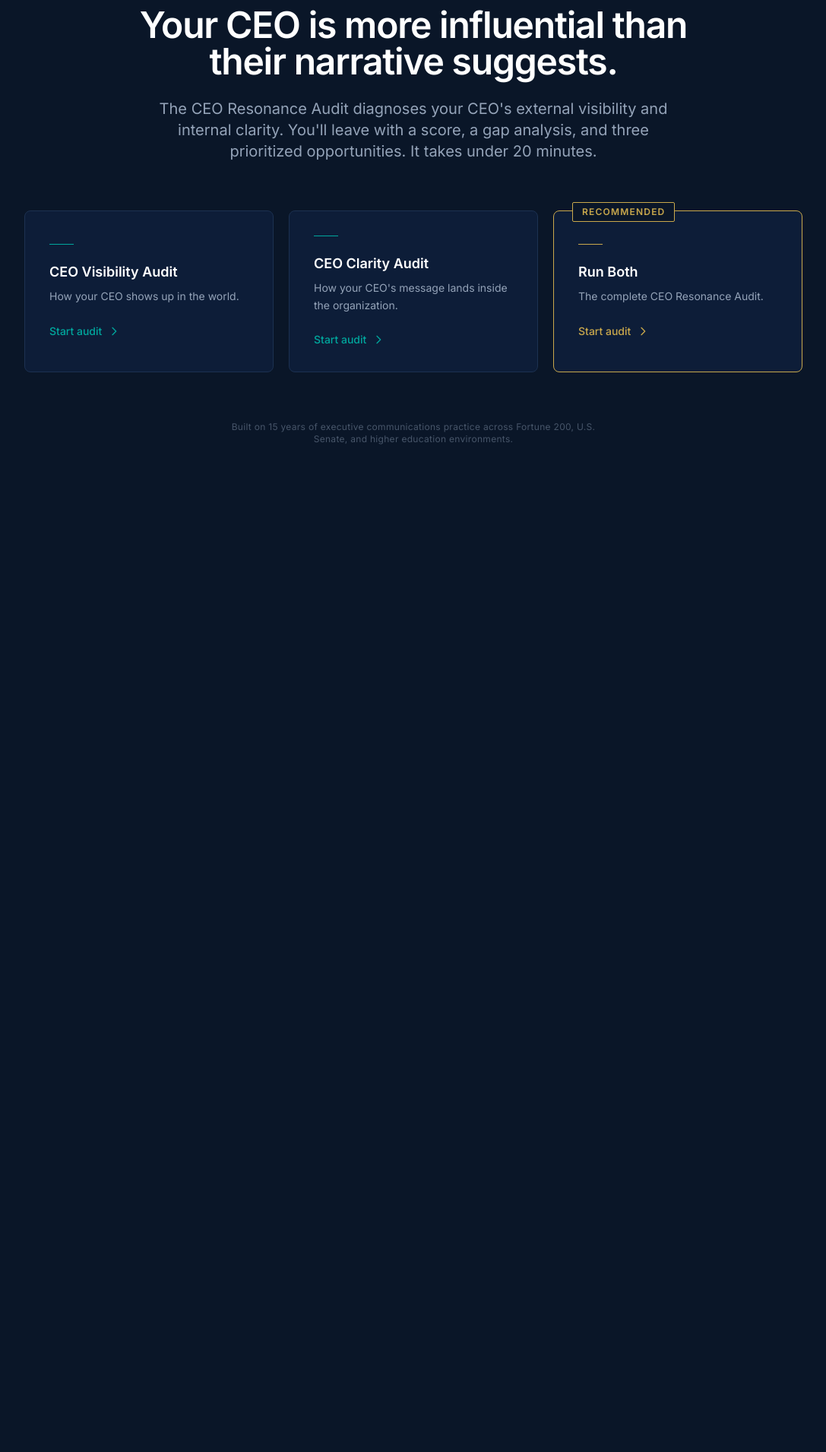
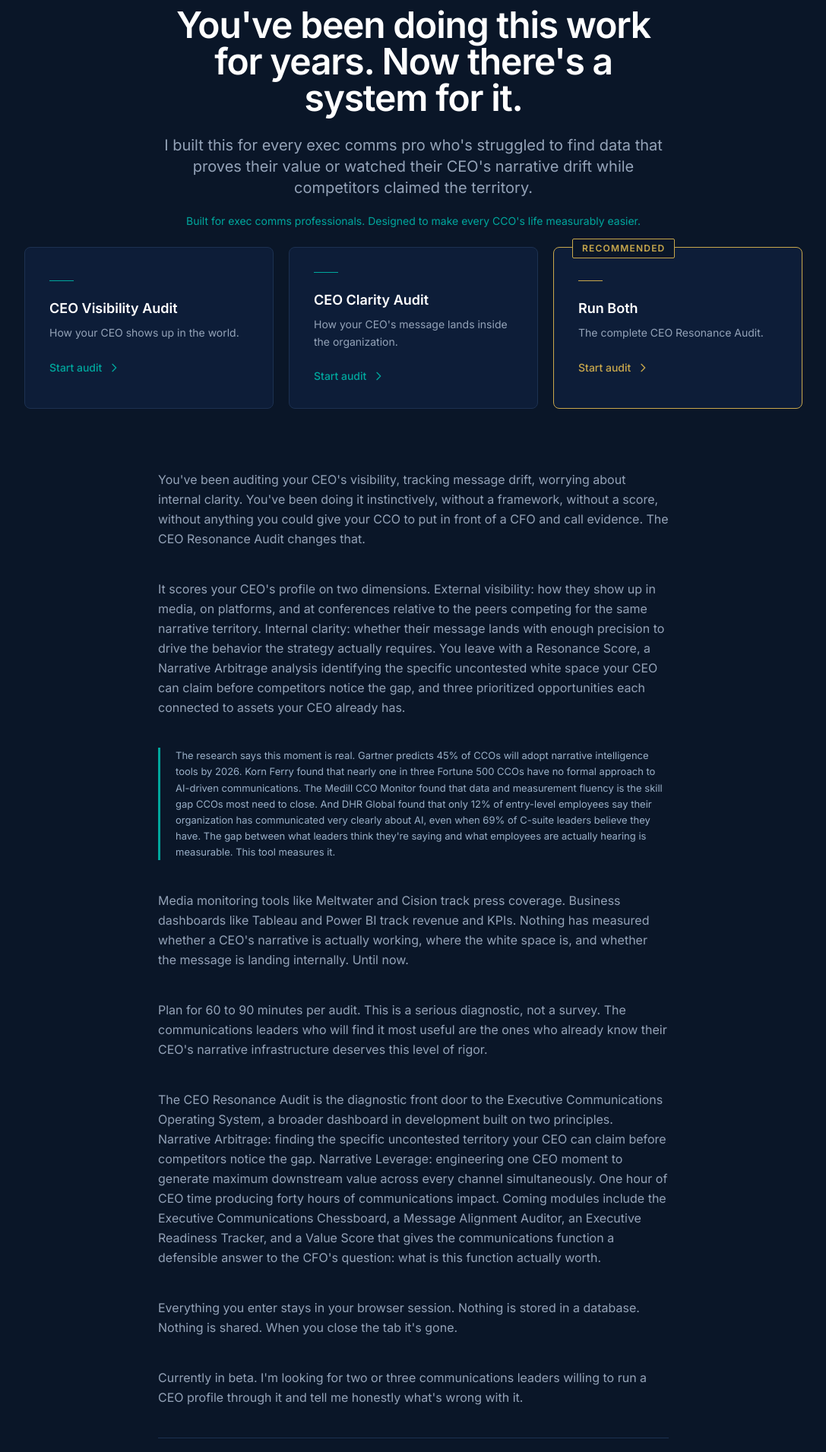
Before and after one commit to douglass-hatcher/ceo-resonance-audit, a React (Vite) app: page / in a window 1280 px wide. Shown: the part 140-2051 px from the top of the page at 76% size, without its empty margins (96-1183 px from the left). Before the commit the page ends 806 px from the top, so only its background shows below. Built offline with nearby package versions, Linux system fonts and the light colour scheme.

Commit message:
Update landing page copy

```diff
--- a/src/components/LandingPage.jsx
+++ b/src/components/LandingPage.jsx
@@ -11,22 +11,21 @@ export default function LandingPage({ onSelect }) {
       </header>
 
       {/* Main content */}
-      <main className="flex-1 flex flex-col items-center justify-center px-6 py-20">
-        <div className="max-w-4xl w-full text-center mb-16">
+      <main className="flex-1 flex flex-col items-center px-6 py-20">
+        <div className="max-w-2xl w-full text-center mb-6">
           <h1 className="text-4xl md:text-5xl font-semibold text-white leading-tight tracking-tight mb-6">
-            Your CEO is more influential than<br className="hidden md:block" />
-            their narrative suggests.
+            You've been doing this work for years. Now there's a system for it.
           </h1>
-          <p className="text-slate-400 text-lg md:text-xl leading-relaxed max-w-2xl mx-auto">
-            The CEO Resonance Audit diagnoses your CEO's external visibility and internal clarity.
-            You'll leave with a score, a gap analysis, and three prioritized opportunities.
-            It takes under 20 minutes.
+          <p className="text-slate-400 text-lg md:text-xl leading-relaxed mb-5">
+            I built this for every exec comms pro who's struggled to find data that proves their value or watched their CEO's narrative drift while competitors claimed the territory.
+          </p>
+          <p className="text-center text-sm" style={{ color: '#00A79D' }}>
+            Built for exec comms professionals. Designed to make every CCO's life measurably easier.
           </p>
         </div>
 
         {/* Cards */}
-        <div className="grid grid-cols-1 md:grid-cols-3 gap-5 w-full max-w-5xl mb-16">
-          {/* Card 1: Visibility */}
+        <div className="grid grid-cols-1 md:grid-cols-3 gap-5 w-full max-w-5xl mb-20">
           <AuditCard
             onClick={() => onSelect('visibility')}
             label="CEO Visibility Audit"
@@ -34,8 +33,6 @@ export default function LandingPage({ onSelect }) {
             badge={null}
             highlighted={false}
           />
-
-          {/* Card 2: Clarity */}
           <AuditCard
             onClick={() => onSelect('clarity')}
             label="CEO Clarity Audit"
@@ -43,8 +40,6 @@ export default function LandingPage({ onSelect }) {
             badge={null}
             highlighted={false}
           />
-
-          {/* Card 3: Both — Recommended */}
           <AuditCard
             onClick={() => onSelect('both')}
             label="Run Both"
@@ -54,11 +49,46 @@ export default function LandingPage({ onSelect }) {
           />
         </div>
 
-        {/* Footer line */}
-        <p className="text-slate-600 text-xs tracking-wide text-center max-w-lg">
-          Built on 15 years of executive communications practice across Fortune 200,
-          U.S. Senate, and higher education environments.
-        </p>
+        {/* Prose sections */}
+        <div className="max-w-2xl w-full space-y-10 text-slate-400 text-base leading-relaxed">
+
+          <p>
+            You've been auditing your CEO's visibility, tracking message drift, worrying about internal clarity. You've been doing it instinctively, without a framework, without a score, without anything you could give your CCO to put in front of a CFO and call evidence. The CEO Resonance Audit changes that.
+          </p>
+
+          <p>
+            It scores your CEO's profile on two dimensions. External visibility: how they show up in media, on platforms, and at conferences relative to the peers competing for the same narrative territory. Internal clarity: whether their message lands with enough precision to drive the behavior the strategy actually requires. You leave with a Resonance Score, a Narrative Arbitrage analysis identifying the specific uncontested white space your CEO can claim before competitors notice the gap, and three prioritized opportunities each connected to assets your CEO already has.
+          </p>
+
+          <p style={{ borderLeft: '3px solid #00A79D', paddingLeft: '20px', fontSize: '13px', color: '#9ab0c8' }}>
+            The research says this moment is real. Gartner predicts 45% of CCOs will adopt narrative intelligence tools by 2026. Korn Ferry found that nearly one in three Fortune 500 CCOs have no formal approach to AI-driven communications. The Medill CCO Monitor found that data and measurement fluency is the skill gap CCOs most need to close. And DHR Global found that only 12% of entry-level employees say their organization has communicated very clearly about AI, even when 69% of C-suite leaders believe they have. The gap between what leaders think they're saying and what employees are actually hearing is measurable. This tool measures it.
+          </p>
+
+          <p>
+            Media monitoring tools like Meltwater and Cision track press coverage. Business dashboards like Tableau and Power BI track revenue and KPIs. Nothing has measured whether a CEO's narrative is actually working, where the white space is, and whether the message is landing internally. Until now.
+          </p>
+
+          <p>
+            Plan for 60 to 90 minutes per audit. This is a serious diagnostic, not a survey. The communications leaders who will find it most useful are the ones who already know their CEO's narrative infrastructure deserves this level of rigor.
+          </p>
+
+          <p>
+            The CEO Resonance Audit is the diagnostic front door to the Executive Communications Operating System, a broader dashboard in development built on two principles. Narrative Arbitrage: finding the specific uncontested territory your CEO can claim before competitors notice the gap. Narrative Leverage: engineering one CEO moment to generate maximum downstream value across every channel simultaneously. One hour of CEO time producing forty hours of communications impact. Coming modules include the Executive Communications Chessboard, a Message Alignment Auditor, an Executive Readiness Tracker, and a Value Score that gives the communications function a defensible answer to the CFO's question: what is this function actually worth.
+          </p>
+
+          <p>
+            Everything you enter stays in your browser session. Nothing is stored in a database. Nothing is shared. When you close the tab it's gone.
+          </p>
+
+          <p>
+            Currently in beta. I'm looking for two or three communications leaders willing to run a CEO profile through it and tell me honestly what's wrong with it.
+          </p>
+
+          <p className="text-slate-600 text-sm pt-4 border-t border-navy-border">
+            Developed by Douglass Hatcher. Built on 15 years of executive communications practice across Fortune 200, U.S. Senate, and higher education environments.
+          </p>
+
+        </div>
       </main>
     </div>
   )
```
